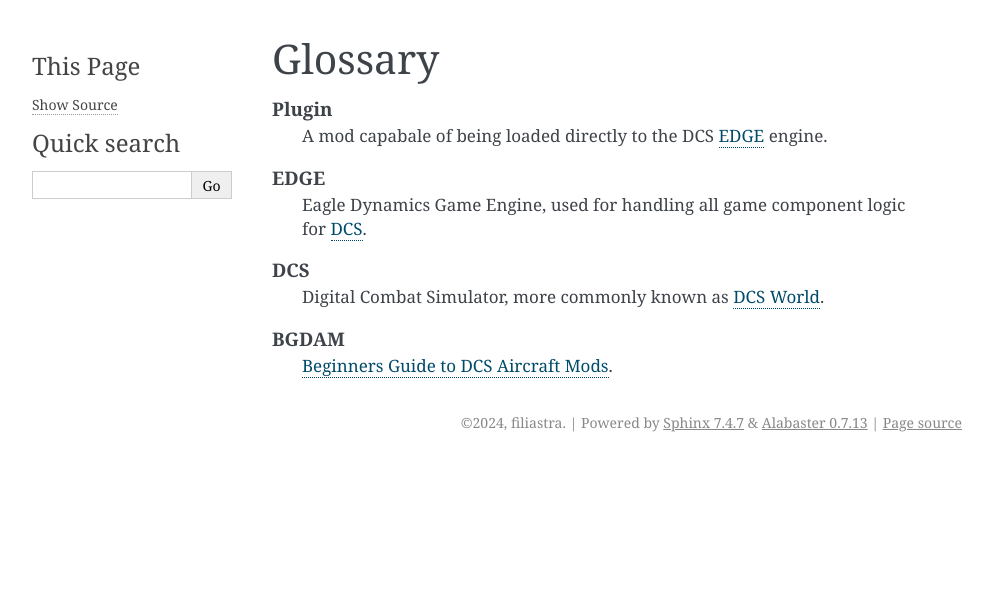
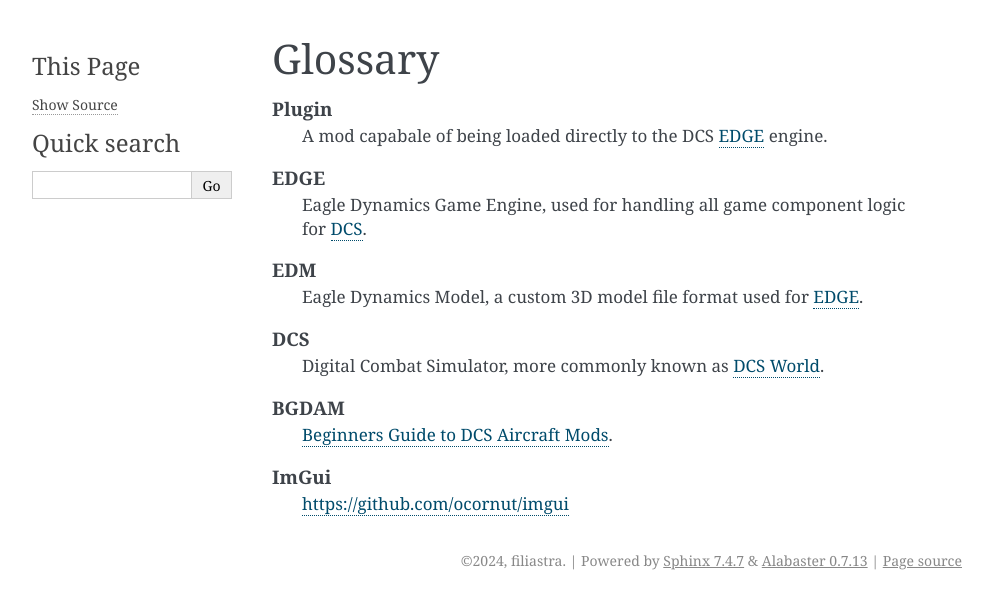
Before and after one commit to eightween/dcswd, a Sphinx documentation site: the page built from docs/glossary.rst, in a window 1280 px wide. Shown: the top 609 px of the page, without its empty margins (148-1141 px from the left). Built offline with Sphinx 7.4.7, drawn with Linux system fonts in a browser that asks for light colours.

```diff
--- a/docs/glossary.rst
+++ b/docs/glossary.rst
@@ -3,16 +3,22 @@ Glossary
 
 .. glossary::
 
-   Plugin
-      A mod capabale of being loaded directly to the DCS :term:`EDGE` engine.
+    Plugin
+        A mod capabale of being loaded directly to the DCS :term:`EDGE` engine.
 
-   EDGE
-      Eagle Dynamics Game Engine, used for handling all game component logic for :term:`DCS`.
+    EDGE
+        Eagle Dynamics Game Engine, used for handling all game component logic for :term:`DCS`.
 
-   DCS
-      Digital Combat Simulator, more commonly known as `DCS World <https://dcs.world/>`_.
+    EDM
+        Eagle Dynamics Model, a custom 3D model file format used for :term:`EDGE`.
 
-   BGDAM
-      `Beginners Guide to DCS Aircraft Mods`_.
+    DCS
+        Digital Combat Simulator, more commonly known as `DCS World <https://dcs.world/>`_.
+
+    BGDAM
+        `Beginners Guide to DCS Aircraft Mods`_.
+
+    ImGui
+        https://github.com/ocornut/imgui
 
 .. _Beginners Guide to DCS Aircraft Mods: https://forum.dcs.world/topic/97337-beginners-guide-to-dcs-world-aircraft-mods
```
Also changed, not shown: docs/lua.api.device.rst (+8 -0 lines).
